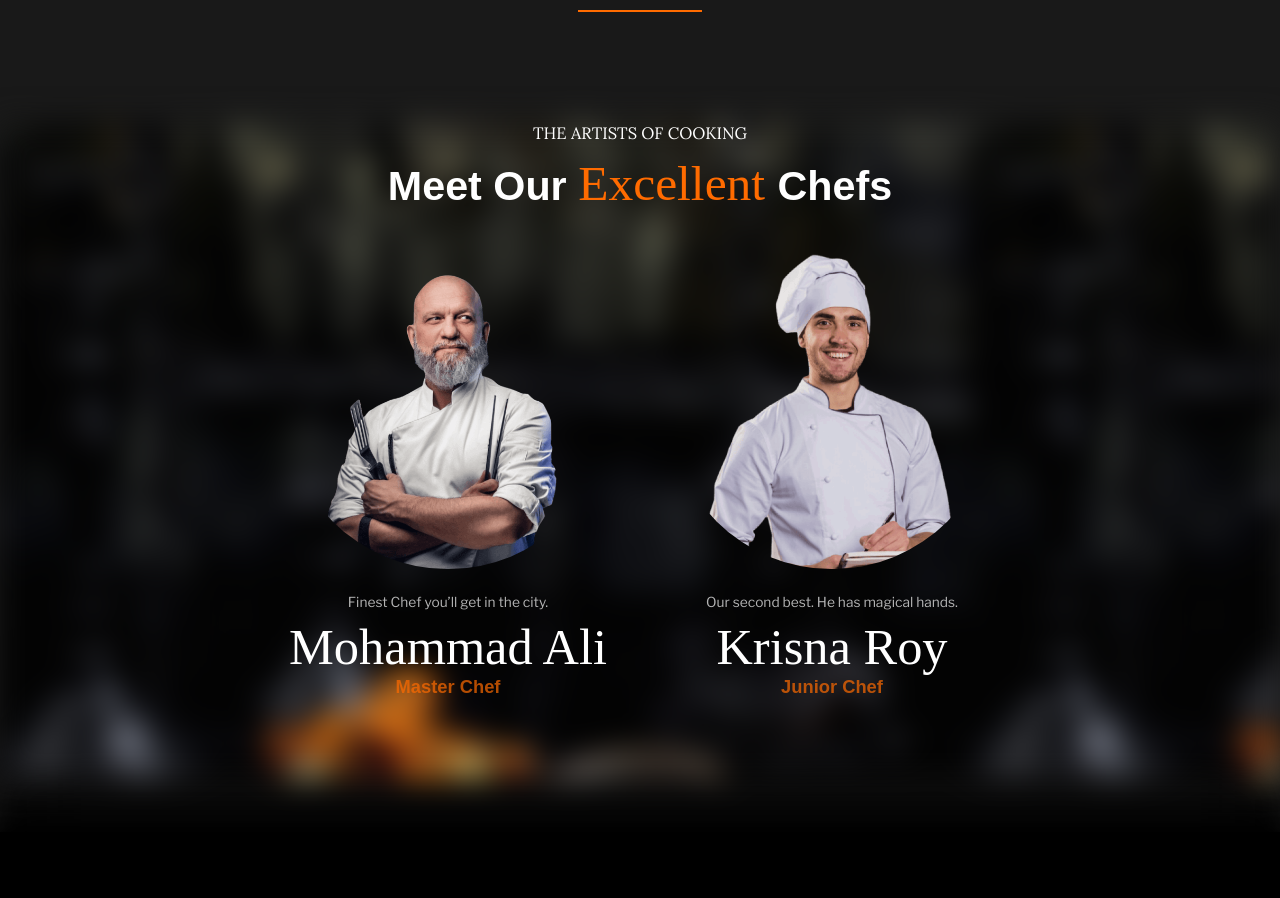
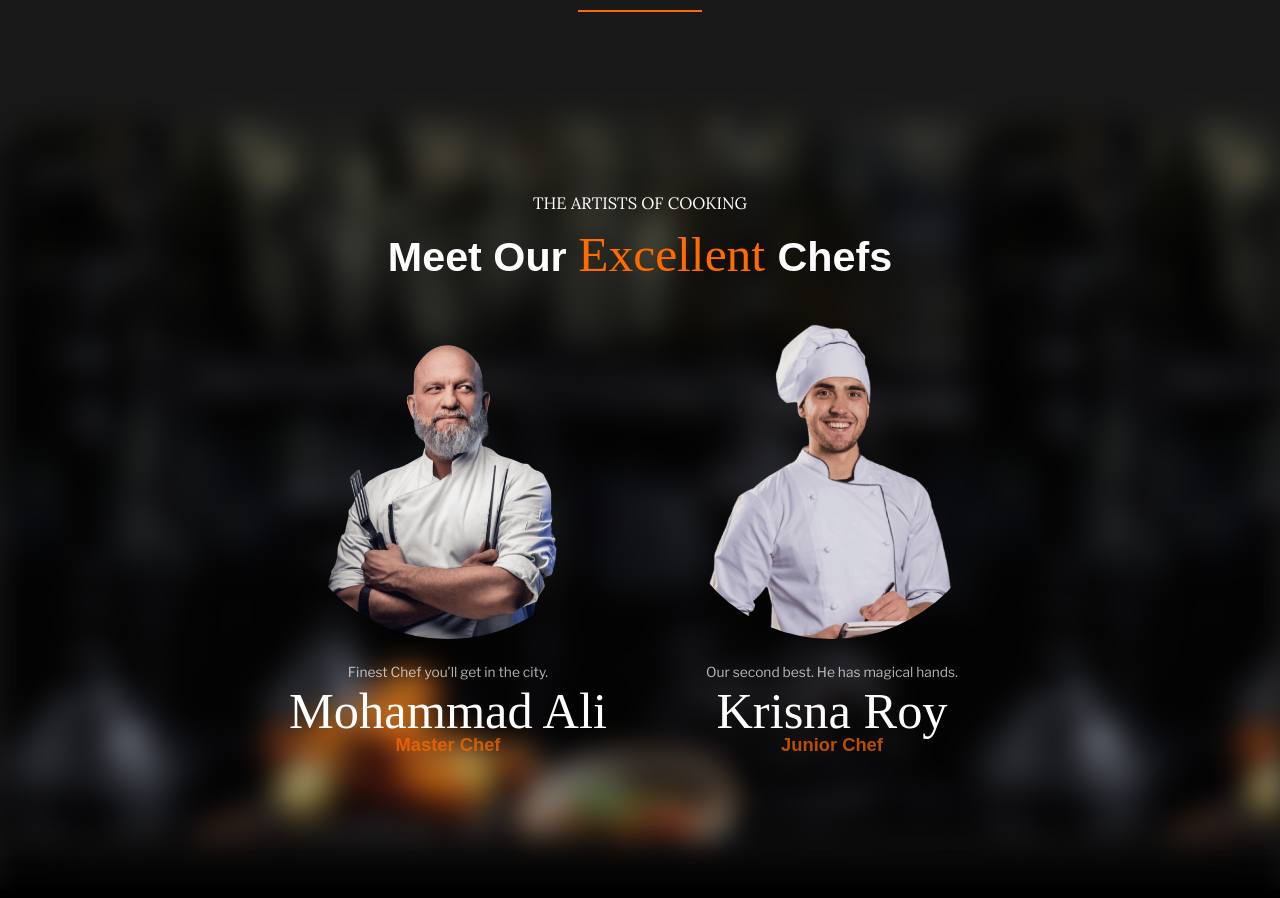
Before and after one commit to nazmus767921/Restaurant_project-1.00, a React (Vite) app: page / in a window 1280 px wide. Shown: the part 1325-2223 px from the top of the page. Built offline with nearby package versions, Linux system fonts and the light colour scheme; a web font is replaced by a local one.

Commit message:
gap adjusted

```diff
--- a/src/pages/Home/components/Chefs/components/ChefCard.jsx
+++ b/src/pages/Home/components/Chefs/components/ChefCard.jsx
@@ -92,6 +92,7 @@ const Wrapper = styled.div`
 
 	h3 {
 		color: ${colors["text-white"]};
+		font-size: 1.525em;
 
 		@media screen and (${devices.md}) {
 			font-size: 1.925em;
@@ -102,6 +103,7 @@ const Wrapper = styled.div`
 	}
 
 	h5 {
+		font-size: .9em;
 		@media screen and (${devices.md}) {
 			font-size: 1em;
 		}
@@ -117,9 +119,9 @@ const Wrapper = styled.div`
 		display: flex;
 		flex-direction: column;
 		align-items: center;
-		gap: 0.38em;
+		gap: 0.525em;
 		@media screen and (${devices.xl}) {
-			gap: 0.825em;
+			gap: 0.5em;
 		}
 	}
 `;
--- a/src/pages/Home/components/Chefs/styles/Chef.styles.js
+++ b/src/pages/Home/components/Chefs/styles/Chef.styles.js
@@ -46,7 +46,10 @@ export const Wrapper = styled.div`
 
 	.chefCard--wrapper {
 		width: 47%;
-		@media screen and (${devices.xl}) {
+	}
+	@media screen and (${devices.xl}) {
+		padding-block: 3.825em;
+		.chefCard--wrapper {
 			width: 30%;
 		}
 	}
```
